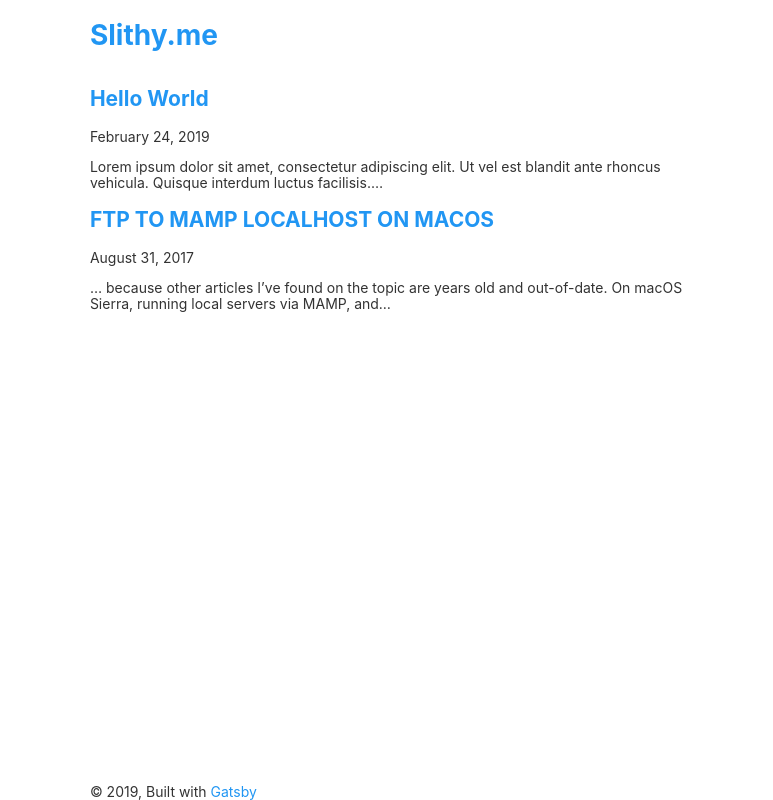
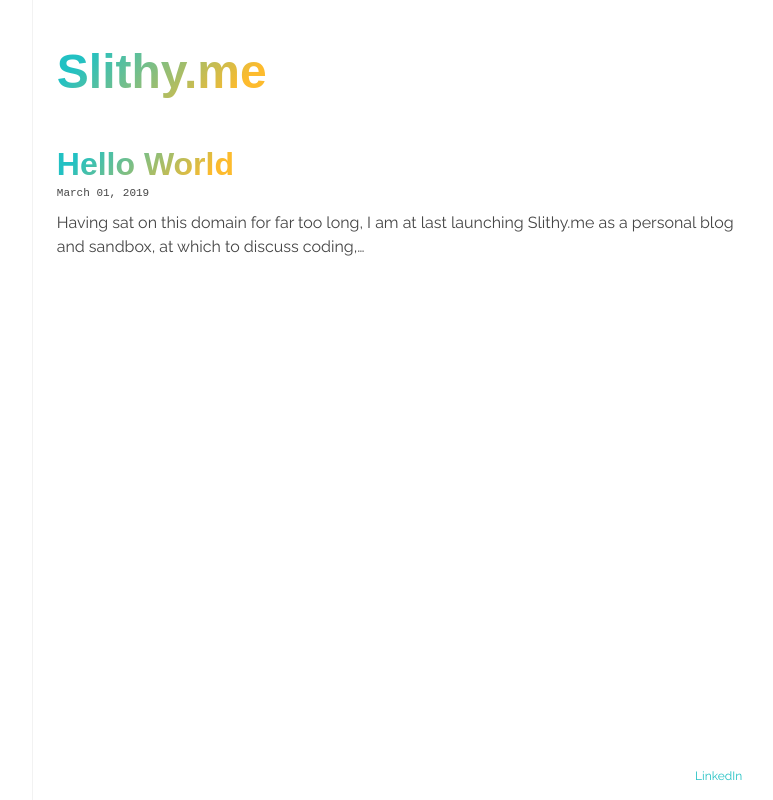
Before and after one commit to mjcampagna/slithy-me, a Gatsby site: page / in a window 1280 px wide. Shown: the whole page, without its empty margins (241-1014 px from the left). Built offline with nearby package versions, Linux system fonts and the light colour scheme; Gatsby itself is replaced by a stand-in of ours; a web font is replaced by a local one.

Commit message:
Design changes, install MDX

```diff
--- a/gatsby-config.js
+++ b/gatsby-config.js
@@ -5,6 +5,7 @@
     author: `@matteocampagna`,
   },
   plugins: [
+    `gatsby-mdx`,
     `gatsby-plugin-react-helmet`,
     `gatsby-plugin-sass`,
     {
@@ -18,7 +19,7 @@
       resolve: `gatsby-source-filesystem`,
       options: {
         name: `posts`,
-        path: `${__dirname}/src/posts`,
+        path: `${__dirname}/src/_posts`,
       },
     },
     `gatsby-transformer-remark`,
--- a/package.json
+++ b/package.json
@@ -5,8 +5,11 @@
   "version": "0.1.0",
   "author": "Kyle Mathews <mathews.kyle@gmail.com>",
   "dependencies": {
+    "@mdx-js/mdx": "^0.20.1",
+    "@mdx-js/tag": "^0.18.0",
     "gatsby": "^2.1.17",
     "gatsby-image": "^2.0.29",
+    "gatsby-mdx": "^0.4.0",
     "gatsby-plugin-manifest": "^2.0.19",
     "gatsby-plugin-offline": "^2.0.24",
     "gatsby-plugin-react-helmet": "^3.0.6",
--- a/src/posts/ftp-to-mamp.md
+++ b/src/_drafts/ftp-to-mamp.md
@@ -1,12 +1,12 @@
 ---
 date: "2017-08-31"
 slug: "ftp-to-mamp"
-title: "FTP TO MAMP LOCALHOST ON MACOS"
+title: "FTP to MAMP localhost on MacOS"
 ---
 
-… because other articles I’ve found on the topic are years old and out-of-date.
+Because other articles I’ve found on the topic are years old and out-of-date.
 
-On macOS Sierra, running local servers via MAMP, and wanting to connect to servers using my FTP client. Yes, I know I can copy files into localhost via Finder, but I have my reasons.
+On macOS, running local servers via MAMP, and wanting to connect to servers using my FTP client. Yes, I know I can copy files into localhost via Finder, but I have my reasons.
 
 - Go System Preferences => Sharing.
 - Enable Remote Login.
--- /dev/null
+++ b/src/_posts/hello-world.md
@@ -0,0 +1,7 @@
+---
+date: "2019-03-01"
+slug: "hello-world"
+title: "Hello World"
+---
+
+Having sat on this domain for far too long, I am at last launching [Slithy.me](http://slithy.me) as a personal blog and sandbox, at which to discuss coding, music, photography, and whatever else strikes my fancy. That said, this space will be whatever it becomes.
--- /dev/null
+++ b/src/components/Bio/index.js
@@ -0,0 +1,24 @@
+import React, { useState } from 'react'
+import { useTransition, animated } from 'react-spring'
+import './style.scss'
+
+const Bio = () => {
+  // eslint-disable-next-line
+  const [show, set] = useState(false)
+  const transitions = useTransition(show, null, {
+    from:  { opacity: 0 },
+    enter: { opacity: 1 },
+    leave: { opacity: 0 },
+  })
+	return (
+		<>
+		{ transitions.map(({ key, props }) =>
+			<animated.ul id="header-bio" key={key} style={props}>
+				<li>What the world needs now is one more blog.</li>
+			</animated.ul>
+		)}
+		</>
+	)
+}
+
+export default Bio
--- /dev/null
+++ b/src/components/Bio/style.scss
@@ -0,0 +1,13 @@
+ul#header-bio {
+	font-size: 0;
+	margin: 0;
+	padding: 0;
+
+	li {
+		display: inline-block;
+		font-family: 'B612 Mono', monospace;
+		font-size: 0.6875rem;
+		line-height: 1.1875rem;		list-style: none;
+		vertical-align: top;
+	}
+}
--- a/src/components/Footer/index.js
+++ b/src/components/Footer/index.js
@@ -1,10 +1,9 @@
 import React from "react"
+import './style.scss'
 
 const Footer = () => (
 	<footer>
-		&copy; {new Date().getFullYear()}, Built with
-		{` `}
-		<a href="https://www.gatsbyjs.org">Gatsby</a>
+		<a href="https://www.linkedin.com/in/mjcampagna/">LinkedIn</a>
 	</footer>
 )
 
--- /dev/null
+++ b/src/components/Footer/style.scss
@@ -0,0 +1,16 @@
+footer {
+	font-size: 0.75rem;
+	line-height: 1.5rem;
+	padding: 12px 0;
+	text-align: right;
+
+	a {
+		color: #22c1c3;
+		text-decoration: none;
+
+		&:hover {
+			color: #fdbb2d;
+			text-decoration: none;
+		}
+	}
+}
--- a/src/components/Header/index.js
+++ b/src/components/Header/index.js
@@ -1,16 +1,20 @@
 import React from "react"
 import PropTypes from "prop-types"
 import { Link } from "gatsby"
+import './style.scss'
 
-const Header = ({ siteTitle }) => (
+// import Bio from '../Bio'
+
+const Header = ({ location, siteTitle }) => (
   <header>
-    <div>
-      <h1>
-        <Link to="/">
-          {siteTitle}
-        </Link>
-      </h1>
-    </div>
+    <h1>
+      <Link to="/">
+        {siteTitle}
+      </Link>
+    </h1>
+    {/* { location.pathname === '/' &&
+      <Bio />
+    } */}
   </header>
 )
 
--- /dev/null
+++ b/src/components/Header/style.scss
@@ -0,0 +1,22 @@
+header {
+	margin: 3rem 0;
+
+	h1 {
+		font-family: 'Marvin Visions', sans-serif;
+		font-size: 3rem;
+		line-height: 1;
+		margin: 0;
+
+		a {
+			background-clip: text;
+			background-image: linear-gradient(90deg,#f7c626 15%,#f68c2f 40%,#e5127d 85%);
+			background-image: linear-gradient(135deg, #22c1c3 15%, #fdbb2d 85%);
+			color: transparent;
+			line-height: 1;
+
+			&:hover {
+				color: transparent;
+			}
+		}
+	}
+}
--- a/src/components/Layout/index.js
+++ b/src/components/Layout/index.js
@@ -4,7 +4,7 @@
 import { useTransition, animated } from 'react-spring'
 
 import 'normalize.css'
-import './style.css'
+import './style.scss'
 // import './layout.css'
 
 import Header from '../Header'
@@ -30,19 +30,21 @@
         }
       `}
       render={data => (
-        <>
+        <div className="page-wrapper" id="page-wrapper">
+          <div className="page-body" id="page-body">
             <Header
+              location={location}
               siteTitle={data.site.siteMetadata.title}
             />
-
             { transitions.map(({ key, props }) =>
               <animated.main key={key} style={props}>
                 {children}
               </animated.main>
             )}
-
             <Footer />
-        </>
+          </div>
+          <div id="side">...</div>
+        </div>
       )}
     />
   )
--- /dev/null
+++ b/src/components/Layout/style.scss
@@ -0,0 +1,61 @@
+@import url('https://fonts.googleapis.com/css?family=B612+Mono|Raleway:400,400i,700,700i');
+
+html {
+  background: #fff;
+  color: #333;
+	font-family: -apple-system, BlinkMacSystemFont, 'Segoe UI', Roboto, Oxygen, Ubuntu, Cantarell, 'Open Sans', 'Helvetica Neue', sans-serif;
+  font-size: 16px;
+	line-height: 1;
+}
+
+body {
+	font-family: 'Raleway', sans-serif;
+}
+
+html,
+body,
+#___gatsby,
+#___gatsby > div {
+	height: 100%;
+	margin: 0 auto;
+	padding: 0;
+}
+
+a {
+	cursor: pointer;
+}
+
+#page-wrapper {
+	display: flex;
+	margin: 0 auto;
+	max-width: 1024px;
+	min-height: 100%;
+
+	#page-body {
+		background-color: #fff;
+		border: 0 solid #f2f2f2;
+		border-width: 0 0 0 1px;
+		// box-sizing: border-box;
+		display: flex;
+		flex-direction: column;
+		margin: 0 auto;
+		max-width: 70ch;
+		min-height: 100%;
+		padding: 0 24px;
+		width: 100%;
+
+		main {
+			flex: 1 0 auto;
+		}
+	}
+
+	#side {
+		background-color: #fafafa;
+		border: 0 solid #f2f2f2;
+		border-width: 0 1px;
+		display: none;
+		flex: 1 1 auto;
+		min-width: 12px;
+		padding: 0 12px;
+	}
+}
--- a/src/components/Posts/index.js
+++ b/src/components/Posts/index.js
@@ -1,5 +1,6 @@
 import React from 'react'
 import { graphql, Link, StaticQuery } from 'gatsby'
+import './style.scss'
 
 const postsQuery = graphql`
 	query PostsQuery {
@@ -34,8 +35,8 @@
 					return (
 						<article key={slug}>
 							<h2><Link to={slug}>{title}</Link></h2>
-							<p>{date}</p>
-							<p>{excerpt}</p>
+							<p className="dateline">{date}</p>
+							<p>{/* edge.node.frontmatter.excerpt || */ excerpt}</p>
 						</article>
 					)
 				})
--- /dev/null
+++ b/src/components/Posts/style.scss
@@ -0,0 +1,73 @@
+article {
+	color: #454545;
+	margin: 3rem auto;
+
+	&:first-child {
+		margin-top: 0;
+	}
+
+	h1 {
+		font-family: 'Marvin Visions', sans-serif;
+		font-size: 3rem;
+		line-height: 3.25rem;
+		margin: 0;
+		padding: 0.125rem 0;
+
+		+ p {
+			&.dateline {
+				margin-bottom: 1.1875rem;
+			}
+		}
+	}
+
+	h2 {
+		font-family: 'Marvin Visions', sans-serif;
+		font-size: 2rem;
+		line-height: 2.25rem;
+		margin: 0;
+		padding: 0.125rem 0;
+
+		a {
+			background-clip: text;
+			background-image: linear-gradient(135deg, #22c1c3 15%, #fdbb2d 85%);
+			color: transparent;
+
+			&:hover {
+				color: transparent;
+			}
+		}
+	}
+
+	a {
+		color: #22c1c3;
+		text-decoration: none;
+
+		&:hover {
+			color: #fdbb2d;
+			text-decoration: none;
+		}
+	}
+
+	p {
+		line-height: 1.5rem;
+		margin: 0 0 1.1875rem;
+
+		&.dateline {
+			font-family: 'B612 Mono', monospace;
+			font-size: 0.6875rem;
+			line-height: 1.1875rem;
+			margin: 0 0 0.5rem;
+		}
+	}
+
+	ol,
+	ul {
+		margin: 0 0 1.1875rem;
+
+		li {
+			font-size: 0.875rem;
+			line-height: 1.5rem;
+			list-style-type: square;
+		}
+	}
+}
--- a/src/posts/hello-world.md
+++ /dev/null
@@ -1,11 +0,0 @@
----
-date: "2019-02-24"
-slug: "hello-world"
-title: "Hello World"
----
-
-Lorem ipsum dolor sit amet, consectetur adipiscing elit. Ut vel est blandit ante rhoncus vehicula. Quisque interdum luctus facilisis. Maecenas turpis magna, consequat id dui ac, hendrerit ultrices risus. In vulputate venenatis imperdiet. Quisque eget iaculis felis, sit amet aliquam nibh. Lorem ipsum dolor sit amet, consectetur adipiscing elit. Aenean vitae lorem ultrices, pharetra nulla vel, volutpat orci. Vestibulum in accumsan odio. Pellentesque habitant morbi tristique senectus et netus et malesuada fames ac turpis egestas. Sed fermentum lorem vel urna accumsan, ac malesuada lectus tincidunt.
-
-Donec at lectus egestas, faucibus sapien a, porttitor risus. Maecenas at tincidunt ex. In at libero ac dui vestibulum tempus nec vel turpis. In at lorem sed ligula consequat mollis. Phasellus rutrum purus et mi rutrum facilisis. Phasellus semper, nulla sit amet euismod viverra, odio tellus consequat sapien, id gravida felis turpis sit amet ex. Aliquam sagittis, lorem id semper tincidunt, massa sapien tincidunt purus, in rutrum augue leo vel ipsum. Ut commodo lectus a nisl consectetur, sed porttitor sapien efficitur. Phasellus rhoncus interdum lacus a faucibus. Quisque interdum luctus nisi, vitae varius diam eleifend et. Quisque at sagittis mi. Nunc massa nisi, viverra in pulvinar non, tempor sit amet nisl. Mauris cursus, urna sed cursus feugiat, elit erat ultrices sem, a ullamcorper urna eros dapibus nisi. Pellentesque aliquam sagittis nisi, in faucibus odio scelerisque eu.
-
-Nulla ac faucibus ligula, quis pellentesque lectus. Vestibulum dapibus turpis a magna tristique sagittis. Pellentesque mollis metus mi, et gravida est euismod vitae. Phasellus luctus varius nibh a suscipit. Morbi felis massa, rhoncus vel dictum vitae, rhoncus eget ipsum. Donec erat nisi, tincidunt a justo sit amet, venenatis venenatis sem. Sed cursus, justo a iaculis consequat, odio urna euismod lacus, et rhoncus lacus magna at orci.
```
Also changed, not shown: src/templates/post.js (+8 -7 lines), src/components/Layout/style.css (deleted), 1 other file. Lines whose indentation alone changed are shown as unchanged.
